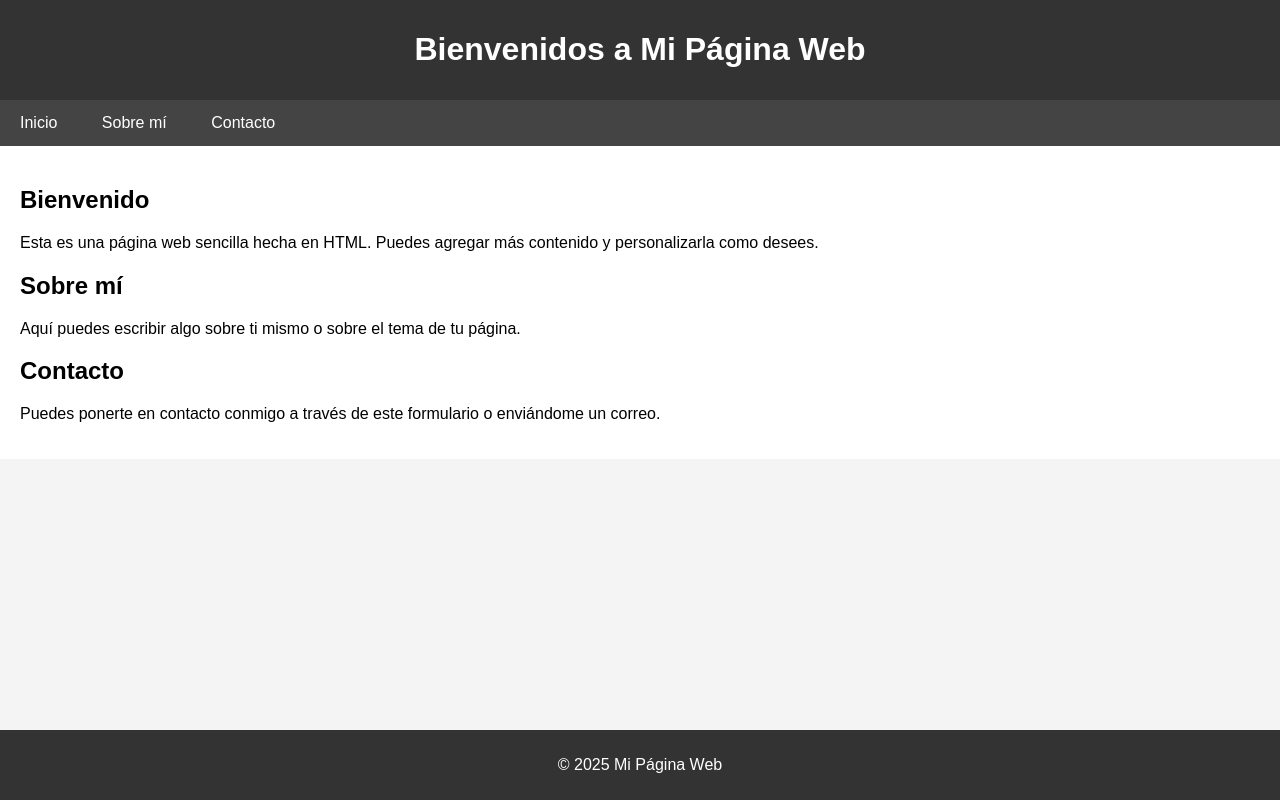
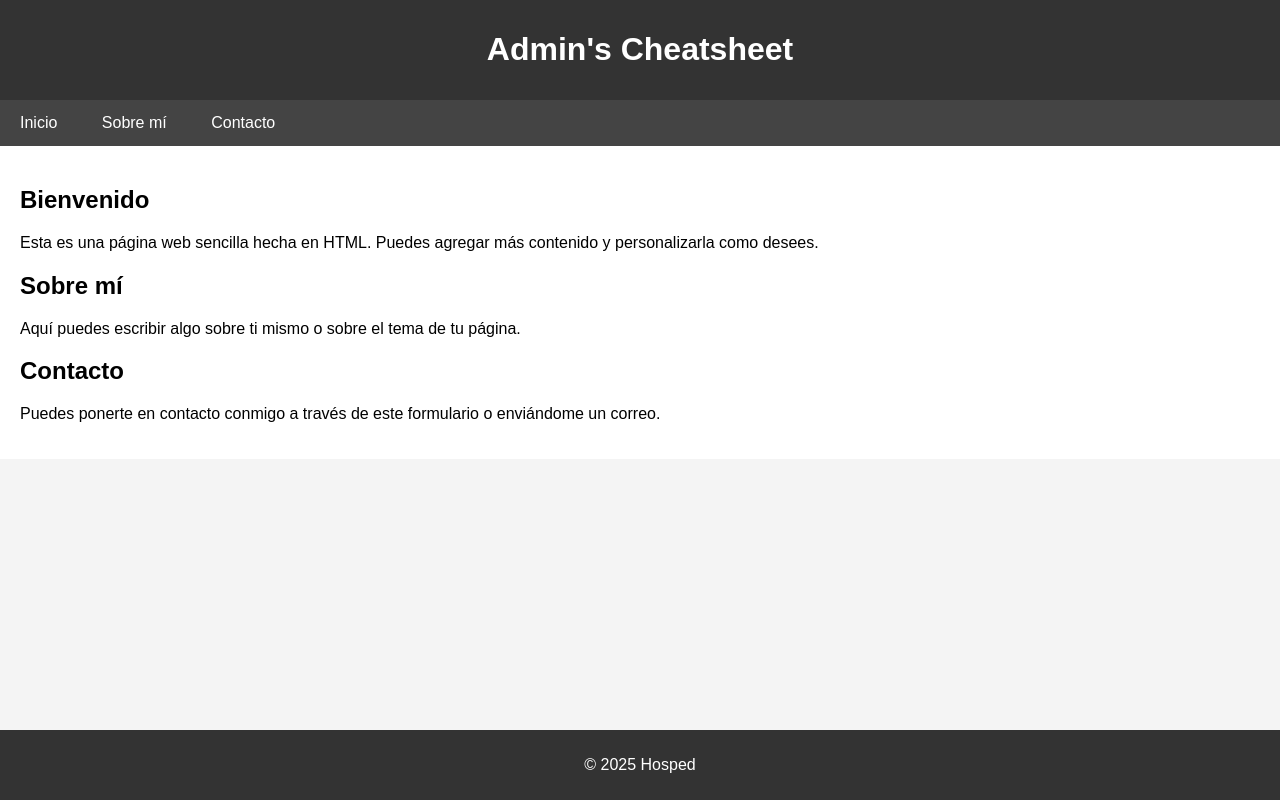
Before and after one commit to hosped/hosped.github.io, a plain HTML site: page index.html in a window 1280 px wide. Drawn offline with Linux system fonts and the light colour scheme.

Commit message:
Update index.html

```diff
--- a/index.html
+++ b/index.html
@@ -48,7 +48,7 @@
 <body>
 
 <header>
-    <h1>Bienvenidos a Mi Página Web</h1>
+    <h1>Admin's Cheatsheet</h1>
 </header>
 
 <nav>
@@ -75,7 +75,7 @@
 </main>
 
 <footer>
-    <p>&copy; 2025 Mi Página Web</p>
+    <p>&copy; 2025 Hosped</p>
 </footer>
 
 </body>
```
